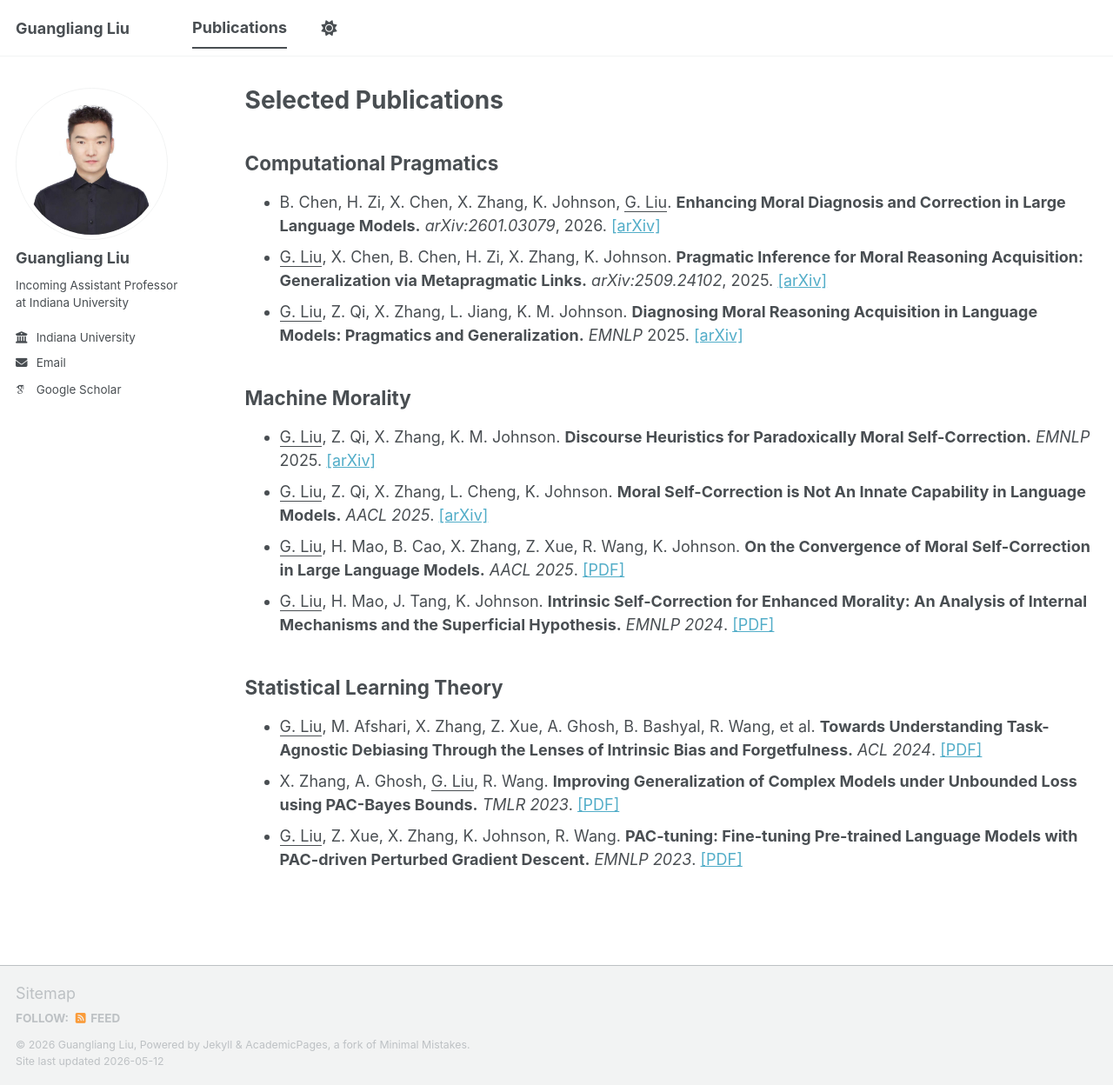
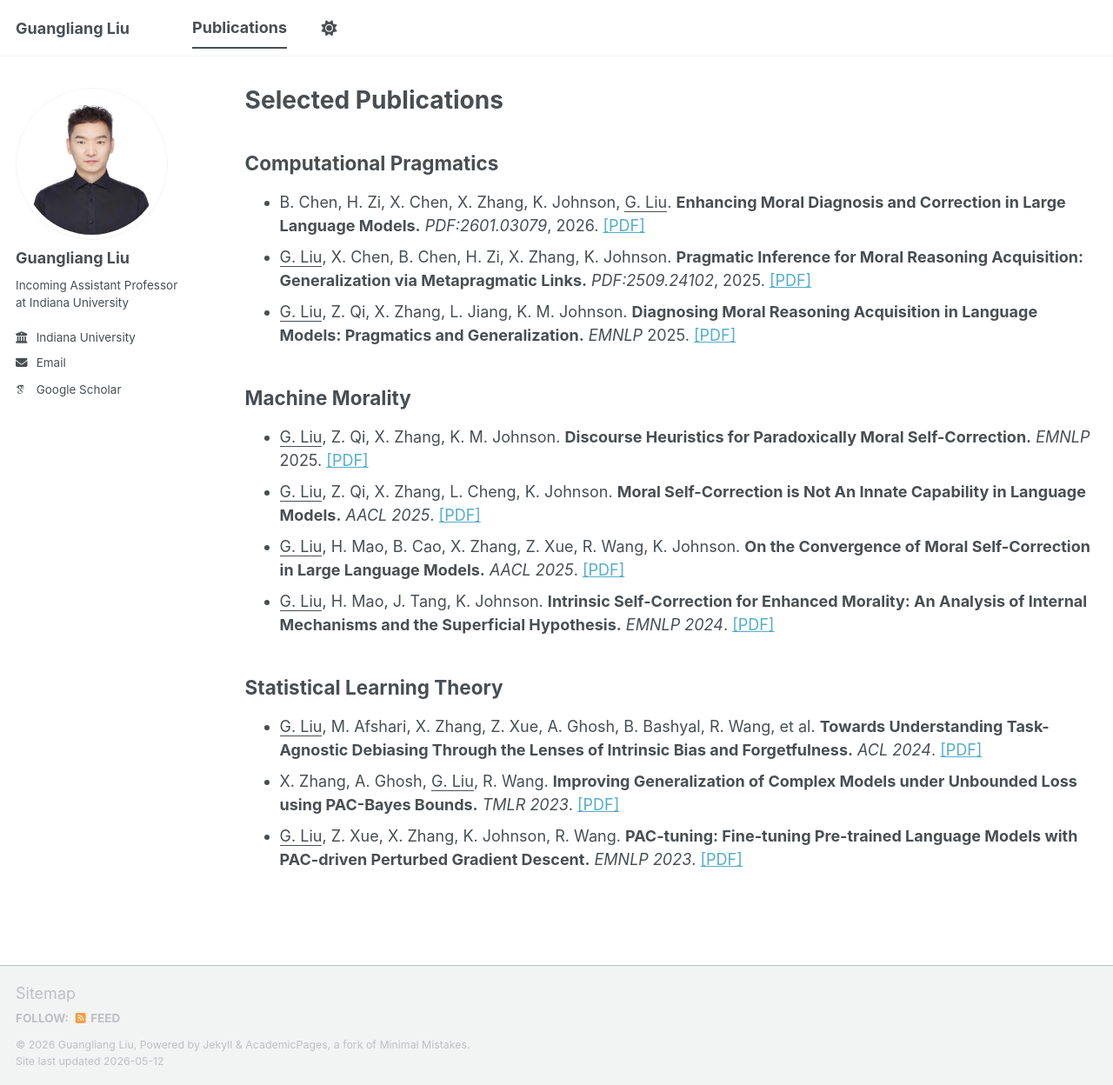
Before and after one commit to guangliang-nlp/guangliang-nlp.github.io, a Jekyll site: the page built from _pages/publications.html, in a window 1280 px wide and 1248 px high. Shown: the whole window at 87% size. Built offline with Jekyll 4.4.1, drawn with Linux system fonts in a browser that asks for light colours; some web fonts are replaced; a script bundle is joined from its source files by our own code; library files that are not in the unit come from our copies.

Commit message:
Update publications.html

```diff
--- a/_pages/publications.html
+++ b/_pages/publications.html
@@ -9,20 +9,20 @@ author_profile: true
   <li>
     B. Chen, H. Zi, X. Chen, X. Zhang, K. Johnson, <u>G. Liu</u>.
     <strong>Enhancing Moral Diagnosis and Correction in Large Language Models.</strong>
-    <em>arXiv:2601.03079</em>, 2026.
-    <a href="https://arxiv.org/abs/2601.03079">[arXiv]</a>
+    <em>PDF:2601.03079</em>, 2026.
+    <a href="https://PDF.org/abs/2601.03079">[PDF]</a>
   </li>
   <li>
     <u>G. Liu</u>, X. Chen, B. Chen, H. Zi, X. Zhang, K. Johnson.
     <strong>Pragmatic Inference for Moral Reasoning Acquisition: Generalization via Metapragmatic Links.</strong>
-    <em>arXiv:2509.24102</em>, 2025.
-    <a href="https://arxiv.org/abs/2509.24102">[arXiv]</a>
+    <em>PDF:2509.24102</em>, 2025.
+    <a href="https://PDF.org/abs/2509.24102">[PDF]</a>
   </li>
    <li>
     <u>G. Liu</u>, Z. Qi, X. Zhang, L. Jiang, K. M. Johnson.
     <strong>Diagnosing Moral Reasoning Acquisition in Language Models: Pragmatics and Generalization.</strong>
     <em>EMNLP</em> 2025.
-    <a href="https://arxiv.org/abs/2502.16600">[arXiv]</a>
+    <a href="https://PDF.org/abs/2502.16600">[PDF]</a>
   </li>
 </ul>
 
@@ -32,13 +32,13 @@ author_profile: true
     <u>G. Liu</u>, Z. Qi, X. Zhang, K. M. Johnson.
     <strong>Discourse Heuristics for Paradoxically Moral Self-Correction.</strong>
     <em>EMNLP</em> 2025.
-    <a href="https://arxiv.org/abs/2507.00985">[arXiv]</a>
+    <a href="https://PDF.org/abs/2507.00985">[PDF]</a>
   </li>
   <li>
     <u>G. Liu</u>, Z. Qi, X. Zhang, L. Cheng, K. Johnson.
     <strong>Moral Self-Correction is Not An Innate Capability in Language Models.</strong>
     <em>AACL 2025</em>.
-    <a href="https://arxiv.org/abs/2410.20513">[arXiv]</a>
+    <a href="https://PDF.org/abs/2410.20513">[PDF]</a>
   </li>
   <li>
     <u>G. Liu</u>, H. Mao, B. Cao, X. Zhang, Z. Xue, R. Wang, K. Johnson.
```
